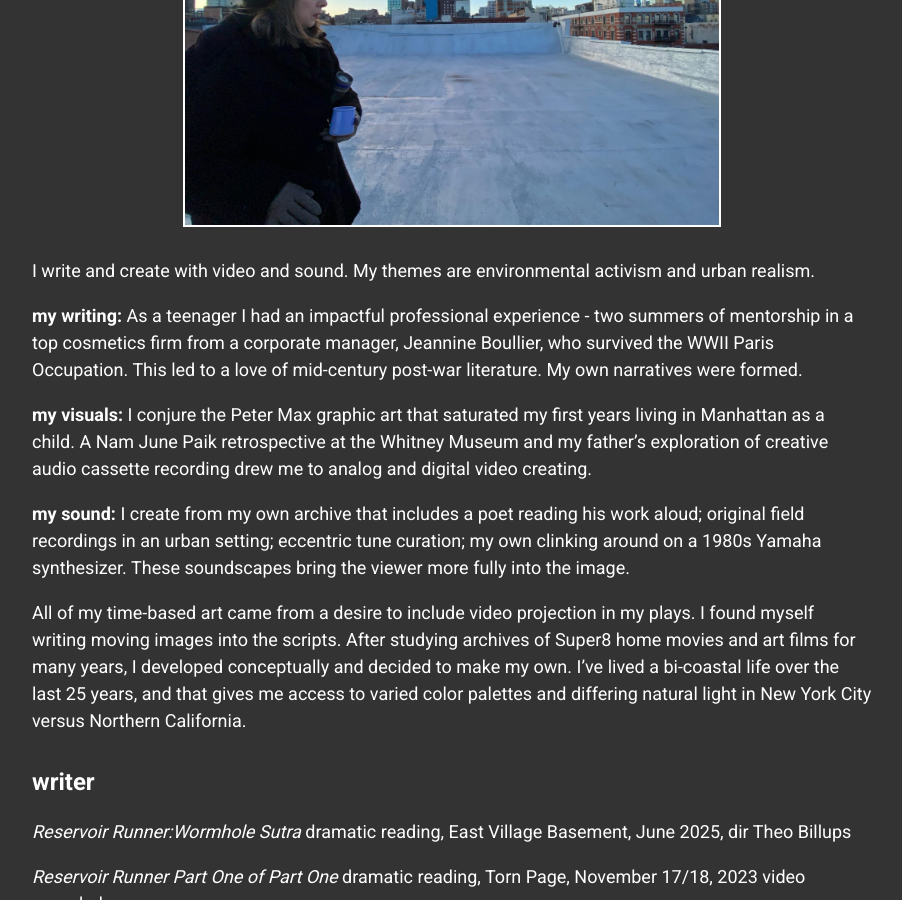
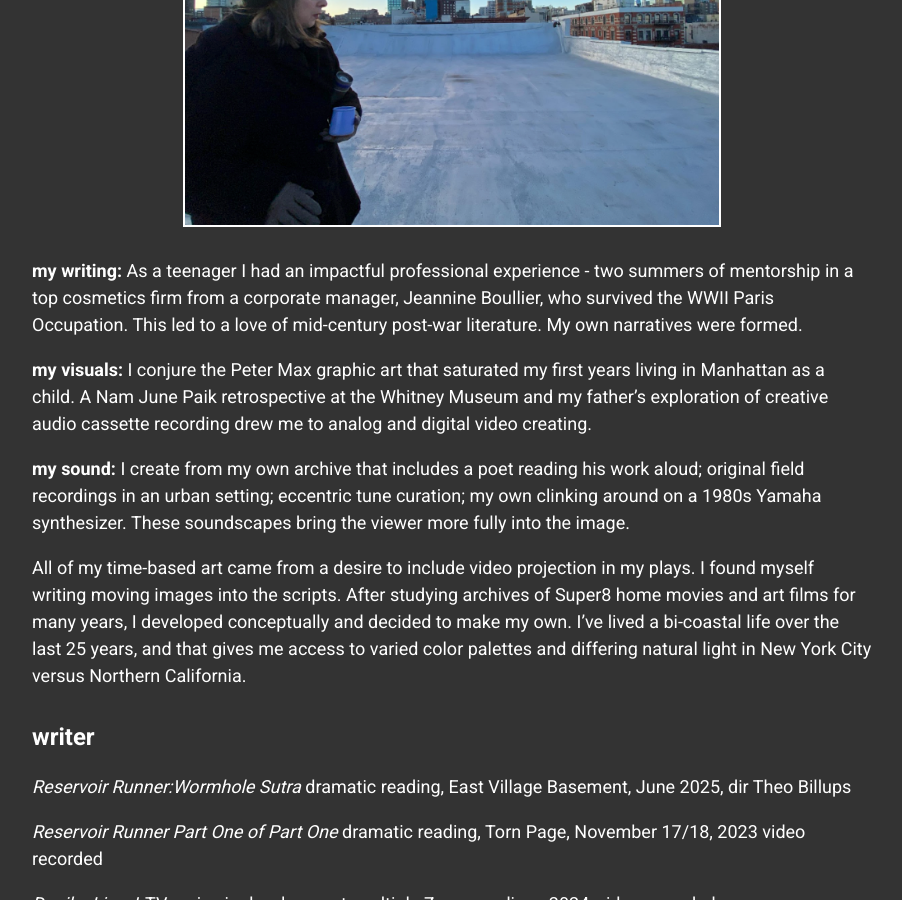
Before and after one commit to minicreative/victoriawolfe, a Jekyll site: the page built from index.md, in a window 1280 px wide and 900 px high, scrolled down 359 px. Shown: the whole window, without its empty margins (188-1090 px from the left). Built offline with Jekyll 4.4.1, drawn with Linux system fonts in a browser that asks for light colours.

Commit message:
Update Pages “home”

```diff
--- a/index.md
+++ b/index.md
@@ -14,7 +14,7 @@ layout: page
 
 </div> -->
 
-I write and create with video and sound. My themes are environmental activism and urban realism.
+
 
 **my writing:** As a teenager I had an impactful professional experience - two summers of mentorship in a top cosmetics firm from a corporate manager, Jeannine Boullier, who survived the WWII Paris Occupation. This led to a love of mid-century post-war literature. My own narratives were formed.
 
```
